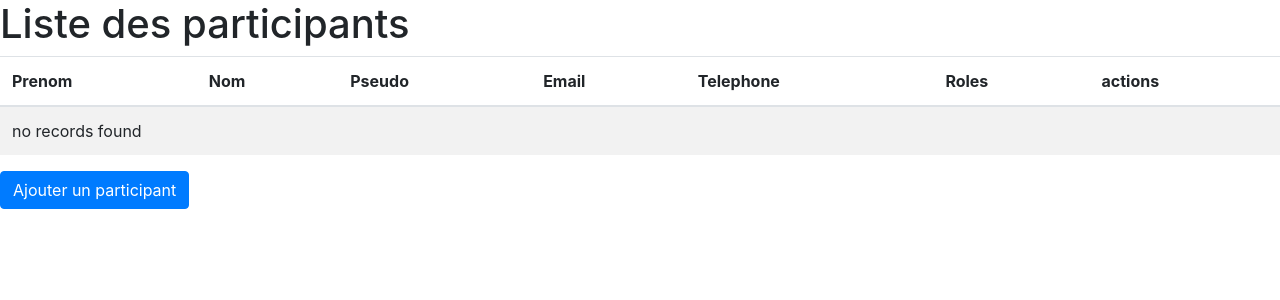
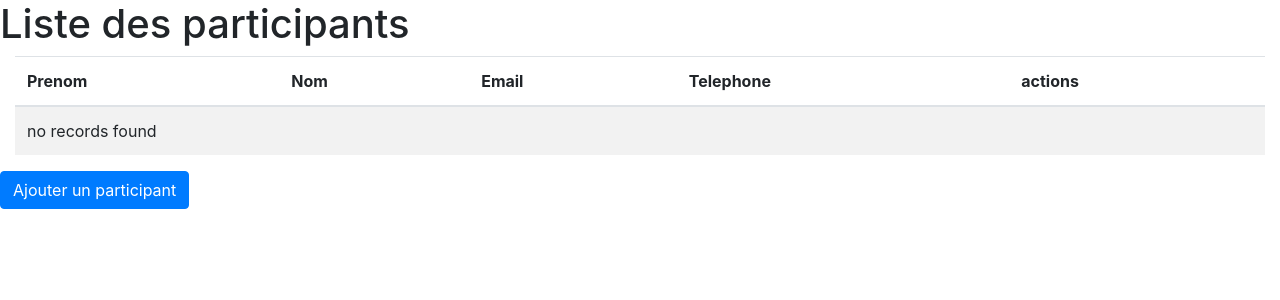
Before and after one commit to SL-PROGRAM/PROJET-ENI-2, a Symfony app: template templates/participant/index.html.twig in a window 1280 px wide. Shown: the part 56-356 px from the top of the page. Run offline with Twig, Linux system fonts and the light colour scheme; the template is opened without the code that fills it, so the values that code supplies are empty; some libraries are stand-ins or nearby versions.

Commit message:
Commit branch index participant final

```diff
--- a/templates/participant/index.html.twig
+++ b/templates/participant/index.html.twig
@@ -4,17 +4,18 @@
 
 {% block body %}
     <h1>Liste des participants</h1>
+    <div class="container-fluid">
             <div class="pre-scrollable">
                 <div class="table-responsive">
-            <table class="table table-striped table-fixed">
+                    <table class="table table-striped table-fixed ">
                         <thead>
                         <tr>
                             <th>Prenom</th>
                             <th>Nom</th>
-                    <th>Pseudo</th>
+
                             <th>Email</th>
                             <th>Telephone</th>
-                    <th>Roles</th>
+
                             <th>actions</th>
                         </tr>
                         </thead>
@@ -23,14 +24,15 @@
                             <tr>
                                 <td>{{ participant.prenom }}</td>
                                 <td>{{ participant.nom }}</td>
-                        <td>{{ participant.pseudo }}</td>
+
                                 <td>{{ participant.email }}</td>
                                 <td>{{ participant.telephone }}</td>
-                        <td>{{ participant.roles ? participant.roles|json_encode : '' }}</td>
-                        {#  <td>{{ participant.token }}</td>#}
+
                                 <td>
-                            <a class="btn btn-primary" href="{{ path('participant_show', {'id': participant.id}) }}">Voir</a>
-                            <a class="btn btn-primary" href="{{ path('participant_edit', {'id': participant.id}) }}">Editer</a>
+                                    <a class="btn btn-primary"
+                                       href="{{ path('participant_show', {'id': participant.id}) }}">Voir</a>
+                                    <a class="btn btn-primary"
+                                       href="{{ path('participant_edit', {'id': participant.id}) }}">Editer</a>
                                 </td>
                             </tr>
                         {% else %}
@@ -42,6 +44,7 @@
                     </table>
                 </div>
             </div>
+    </div>
     <a class="btn btn-primary" href="{{ path('participant_new') }}">Ajouter un participant</a>
 
 {% endblock %}
```
Lines whose indentation alone changed are shown as unchanged.
